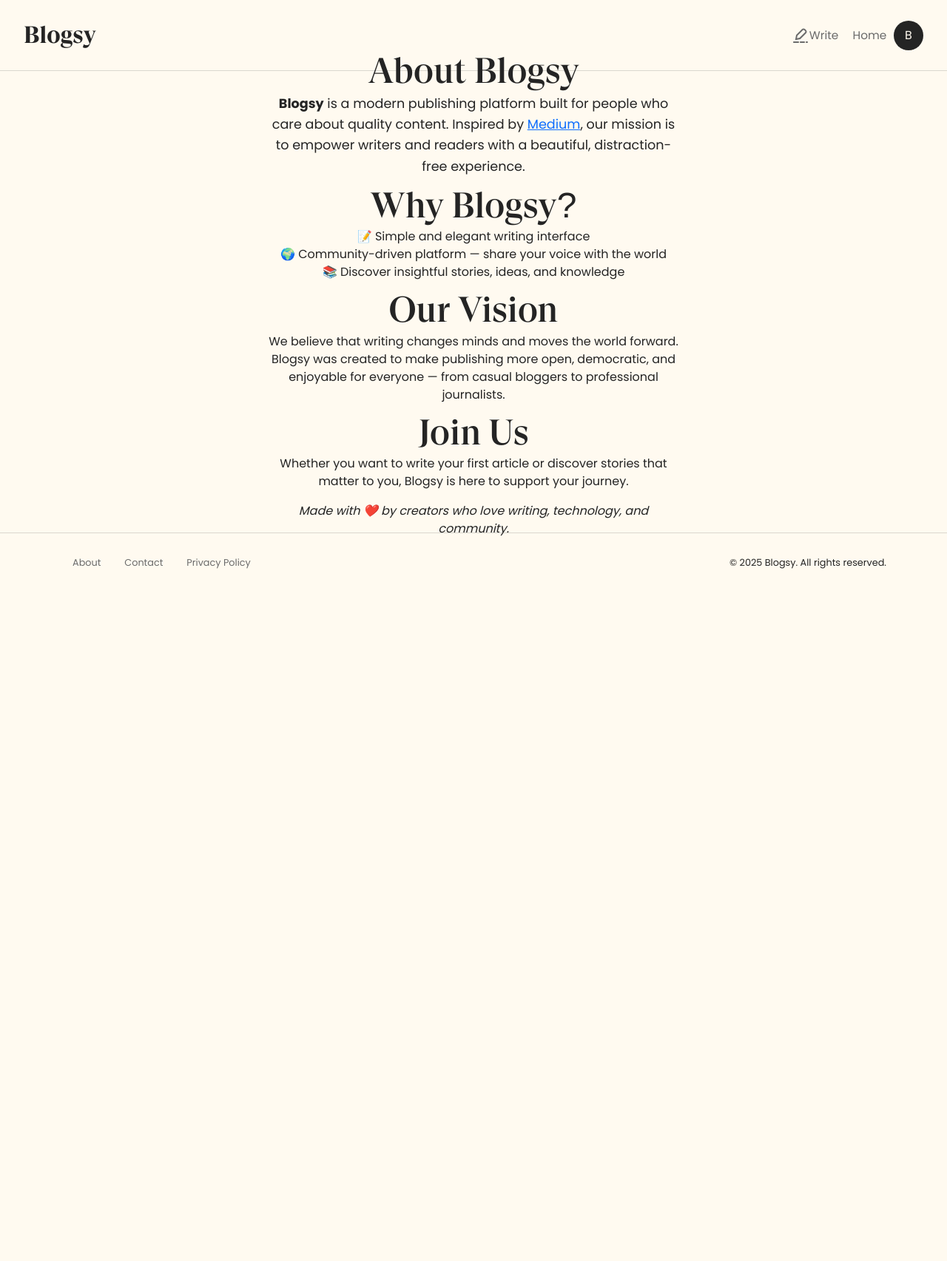
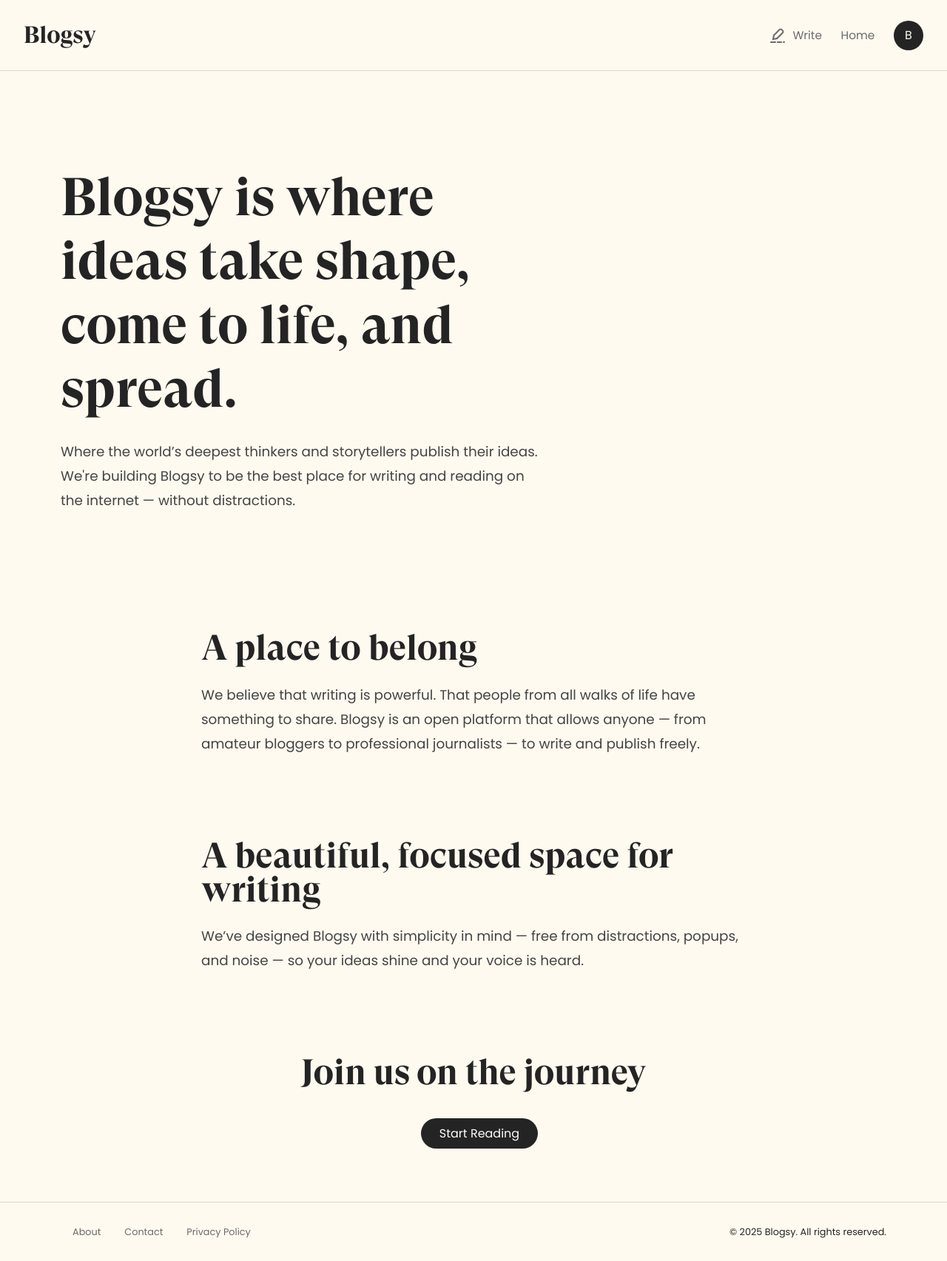
Before and after one commit to Bishoy-Morgan/Blogsy, a Flask app: page /about in a window 1280 px wide. Shown: the whole page at 74% size. Before the commit the page ends 769 px from the top, so only its background shows below. Run offline with Flask 3, Linux system fonts and the light colour scheme; a user stored in the database is signed in.

Commit message:
base-edits

```diff
--- a/website/static/css/styles.css
+++ b/website/static/css/styles.css
@@ -37,8 +37,10 @@
     --floral-color: #fffaf0;
     --gray-color: #6b6b6b;
     --paleWhite-color: #fffdfabf;
-    --success-color: #28a745;
-    --danger-color: #e36e79;
+    --success-color: #0f5132;
+    --success-background: #d1e7dd;
+    --danger-color: #842029;
+    --danger-background: #f8d7da;
     --warning-color: #ffc107;
 }
 
@@ -49,6 +51,13 @@ body {
     font-family: 'Poppins', sans-serif;
     background-color: var(--floral-color);
     color: var(--primary-color);
+}
+
+.layout {
+    position: relative;
+    display: flex;
+    flex-direction: column;
+    min-height: 100vh;
 }
 
 h1, h2, h3, h4, h5, h6 {
@@ -115,10 +124,11 @@ nav {
 
 .main-content {
     width: 100%;
-    height: 78vh;
+    flex: 1;
     display: flex;
     justify-content: center;
     align-items: center;
+    padding: 2rem;
 }
 
 .sign-up-link, .button-style  {
@@ -364,3 +377,14 @@ footer .nav-link {
         overflow-x: hidden;
     }
 }
+
+/* About Page  */
+.about-medium-style .hero-section {
+    padding: 6rem 0;
+}
+
+.about-medium-style p {
+    font-size: 1.15rem;
+    line-height: 1.8;
+    color: #444;
+}
--- a/website/templates/about.html
+++ b/website/templates/about.html
@@ -1,33 +1,50 @@
 {% extends "base.html" %}
 
-{% block title %}About{% endblock %}
+{% block title %}About – Blogsy{% endblock %}
 
 {% block content %}
-<section class="container p-3 d-flex justify-content-center align-items-center">
-    <div class="w-50 text-center">
-        <h2>About Blogsy</h2>
-        <p style="font-size: 1.1rem; line-height: 1.6;">
-            <strong>Blogsy</strong> is a modern publishing platform built for people who care about quality content. Inspired by <a href="https://medium.com" target="_blank">Medium</a>, our mission is to empower writers and readers with a beautiful, distraction-free experience.
-        </p>
+<div class="about-medium-style">
 
-        <h2>Why Blogsy?</h2>
-        <ul class="list-unstyled">
-            <li>📝 Simple and elegant writing interface</li>
-            <li>🌍 Community-driven platform — share your voice with the world</li>
-            <li>📚 Discover insightful stories, ideas, and knowledge</li>
-        </ul>
+    <!-- Hero Section -->
+    <section class="hero-section text-start d-flex align-items-center">
+        <div class="container">
+            <div class="col-lg-7">
+                <h1 class="display-2 fw-bold">Blogsy is where ideas take shape, come to life, and spread.</h1>
+                <p class="lead mt-4">Where the world’s deepest thinkers and storytellers publish their ideas. We're building Blogsy to be the best place for writing and reading on the internet — without distractions.</p>
+            </div>
+        </div>
+    </section>
 
-        <h2>Our Vision</h2>
-        <p>
-            We believe that writing changes minds and moves the world forward. Blogsy was created to make publishing more open, democratic, and enjoyable for everyone — from casual bloggers to professional journalists.
-        </p>
+    <!-- Community Section -->
+    <section class="light-section py-5">
+        <div class="container">
+            <div class="row justify-content-center text-start">
+                <div class="col-lg-8">
+                <h2 class="fw-bold mb-4">A place to belong</h2>
+                <p>We believe that writing is powerful. That people from all walks of life have something to share. Blogsy is an open platform that allows anyone — from amateur bloggers to professional journalists — to write and publish freely.</p>
+                </div>
+            </div>
+        </div>
+    </section>
 
-        <h2>Join Us</h2>
-        <p>
-            Whether you want to write your first article or discover stories that matter to you, Blogsy is here to support your journey.
-        </p>
+    <!-- Clean Interface Section -->
+    <section class="dark-section text-white py-5">
+        <div class="container">
+            <div class="row justify-content-center text-start">
+                <div class="col-lg-8">
+                <h2 class="fw-bold mb-4">A beautiful, focused space for writing</h2>
+                <p>We’ve designed Blogsy with simplicity in mind — free from distractions, popups, and noise — so your ideas shine and your voice is heard.</p>
+                </div>
+            </div>
+        </div>
+    </section>
 
-        <p><em>Made with ❤️ by creators who love writing, technology, and community.</em></p>
-    </div>
-</section>
+    <!-- Call to Action -->
+    <section class="cta-section py-5 text-center">
+        <div class="container">
+            <h2 class="fw-bold mb-5">Join us on the journey</h2>
+            <a href="{{ url_for('views.home') }}" class="button-style ">Start Reading</a>
+        </div>
+    </section>
+</div>
 {% endblock %}
--- a/website/templates/base.html
+++ b/website/templates/base.html
@@ -23,6 +23,7 @@
     </head>
 
     <body>
+        <div class="layout">
             <nav>
                 <div class="d-flex align-items-center justify-content-between {% if user.is_authenticated %} w-95 {% else %}container{% endif %}">
                         <a href="/" class="blogsy-font text-left">Blogsy</a>
@@ -34,7 +35,7 @@
                                     alt="write and pencile"
                                     class="write-img"
                                     />
-                                <a class="nav-item nav-link " style="margin-left: 0px;" id="home" href="/write">Write</a>
+                                    <a class="nav-item nav-link " style="margin-left: .5rem; margin-right: 1rem" id="home" href="/write">Write</a>
                                 </div>
                                 <a class="nav-item nav-link " id="home" href="/home">Home</a>
                                 <button id="profileBtn" class="position-relative">
@@ -55,29 +56,23 @@
             </nav>
             {% with messages = get_flashed_messages(with_categories=true) %}
                 {% if messages %}
+                    <div class="container mt-3">
                         {% for category, message in messages %}
-                    {% if category == 'error' %}
-                    <div class="alert-message alert alert-danger alert-dismissible fade show" role="alert">
+                            <div
+                            class="alert alert-{{ 'danger' if category == 'error' else category }} alert-dismissible fade show "
+                            role="alert"
+                            >
                                 {{ message }}
-                        <button type="button" class="close" data-bs-dismiss="alert">
-                            <span aria-hidden="true">&times;</span>
-                        </button>
+                                <button type="button" class="btn-close" data-bs-dismiss="alert" aria-label="Close"></button>
                             </div>
-                    {% else %}
-                    <div class="success-message alert alert-success alert-dismissible fade show" role="alert">
-                        {{ message }}
-                        <button type="button" class="close" data-bs-dismiss="alert">
-                            <span aria-hidden="true">&times;</span>
-                        </button>
+                        {% endfor %}
                     </div>
                 {% endif %}
-                {% endfor %}
-            {% endif %}
             {% endwith %}
-        <div class="main-content">
+            <main class="main-content">
                 {% block content %}
                 {% endblock %}
-        </div>
+            </main>
             <footer>
                 <div class="container d-flex flex-column flex-md-row justify-content-between align-items-center">
                     <ul class="nav d-flex ">
@@ -94,6 +89,7 @@
                     <p class="font-11 mb-0 ">© 2025 Blogsy. All rights reserved.</p>
                 </div>
             </footer>
+        </div>
         <script src="https://cdn.jsdelivr.net/npm/bootstrap@5.2.3/dist/js/bootstrap.bundle.min.js" integrity="sha384-kenU1KFdBIe4zVF0s0G1M5b4hcpxyD9F7jL+jjXkk+Q2h455rYXK/7HAuoJl+0I4" crossorigin="anonymous"></script>
         <script src="{{ url_for('static', filename='js/index.js') }}"></script>
     </body>
--- a/website/templates/home.html
+++ b/website/templates/home.html
@@ -3,7 +3,7 @@
     Home
 {% endblock %}
 {% block content %}
-    <div class="container">
+    <section class="container">
         <h2 class="align-center">Welcome {{ user.first_name }}</h2>
         <div class="blog-list mt-5">
             {% for blog in blogs %}
@@ -18,5 +18,5 @@
                 <p>No blogs yet.</p>
             {% endfor %}
         </div>
-    </div>
+    </section>
 {% endblock %}
--- a/website/templates/sign_up.html
+++ b/website/templates/sign_up.html
@@ -3,7 +3,7 @@
         Sign Up
     {% endblock %}
     {% block content %}
-        <div class="container d-flex aligin-items-center justify-content-center">
+        <section class="container d-flex aligin-items-center justify-content-center">
             <form method="POST" class="signUp-form">
                 <h2 class="mb-1">Sign Up</h2>
                 <div>
@@ -50,5 +50,5 @@
                 </div>
                 <button type="submit" class="button-style mt-2">Sign Up</button>
             </form>
-        </div>
+        </section>
     {% endblock %}
--- a/website/templates/welcome.html
+++ b/website/templates/welcome.html
@@ -1,7 +1,7 @@
 {% extends 'base.html' %}
 
 {% block content %}
-    <div class="container d-flex flex-column flex-md-row justify-content-center align-items-center text-left ">
+    <section class="container d-flex flex-column flex-md-row justify-content-center align-items-center text-left ">
         <div class="w-95 py-4 w-md-50 ">
             <h1>Read, Write <br/> Connect</h1>
             <p class="subtitle my-5 ">A Place to read and share ideas</p>
@@ -16,5 +16,5 @@
             class="hero-img"
             >
         </div>
-    </div>
+    </section>
 {% endblock %}
--- a/website/templates/write.html
+++ b/website/templates/write.html
@@ -3,7 +3,7 @@
     Create a blog
 {% endblock %}
 {% block content %}
-    <div class="container">
+    <section class="container">
         <h2 class="mb-5">Create a New Blog Post</h2>
         <form class="post-form" method="POST">
             <div class="d-flex flex-column mb-3">
@@ -28,5 +28,5 @@
             </div>
             <button type="submit" class="button-style ">Post</button>
         </form>
-    </div>
+    </section>
 {% endblock %}
```
Also changed, not shown: other parts of website/static/css/styles.css (+18 -15 lines). Lines whose indentation alone changed are shown as unchanged.
